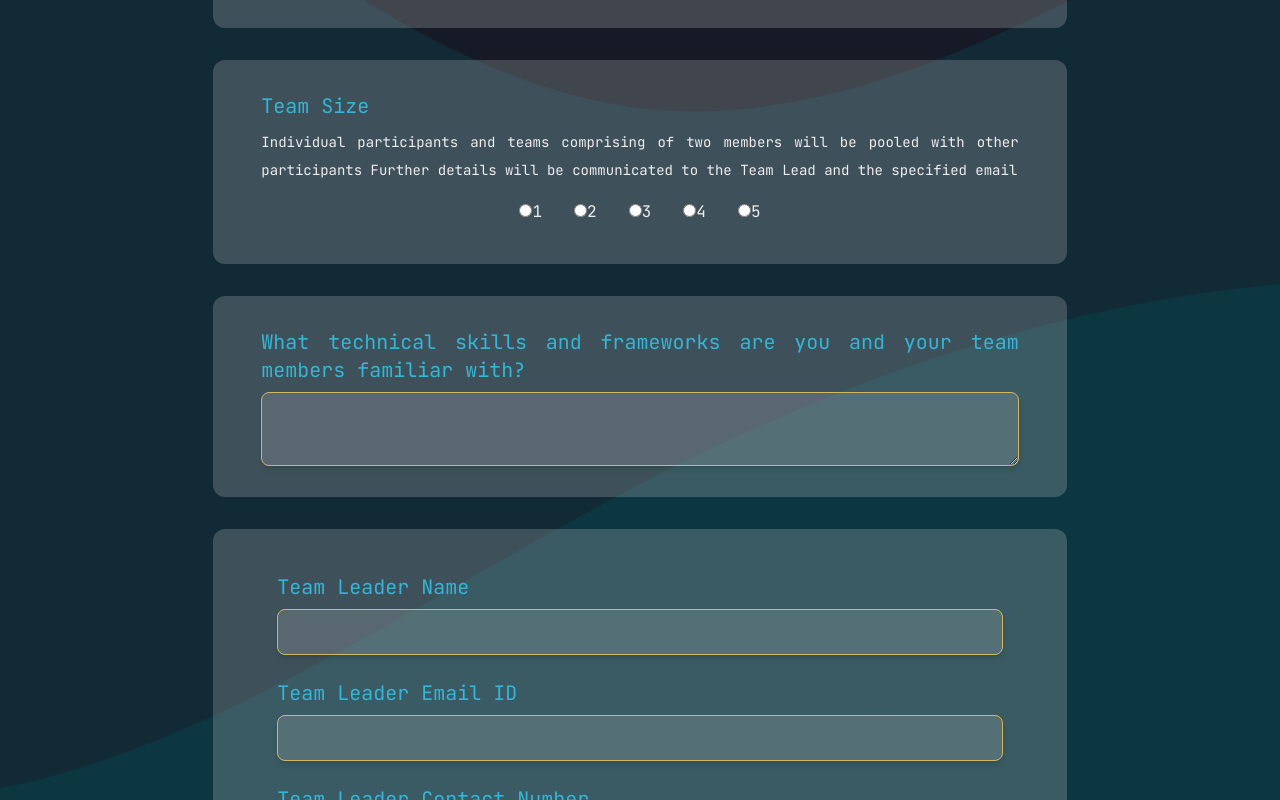
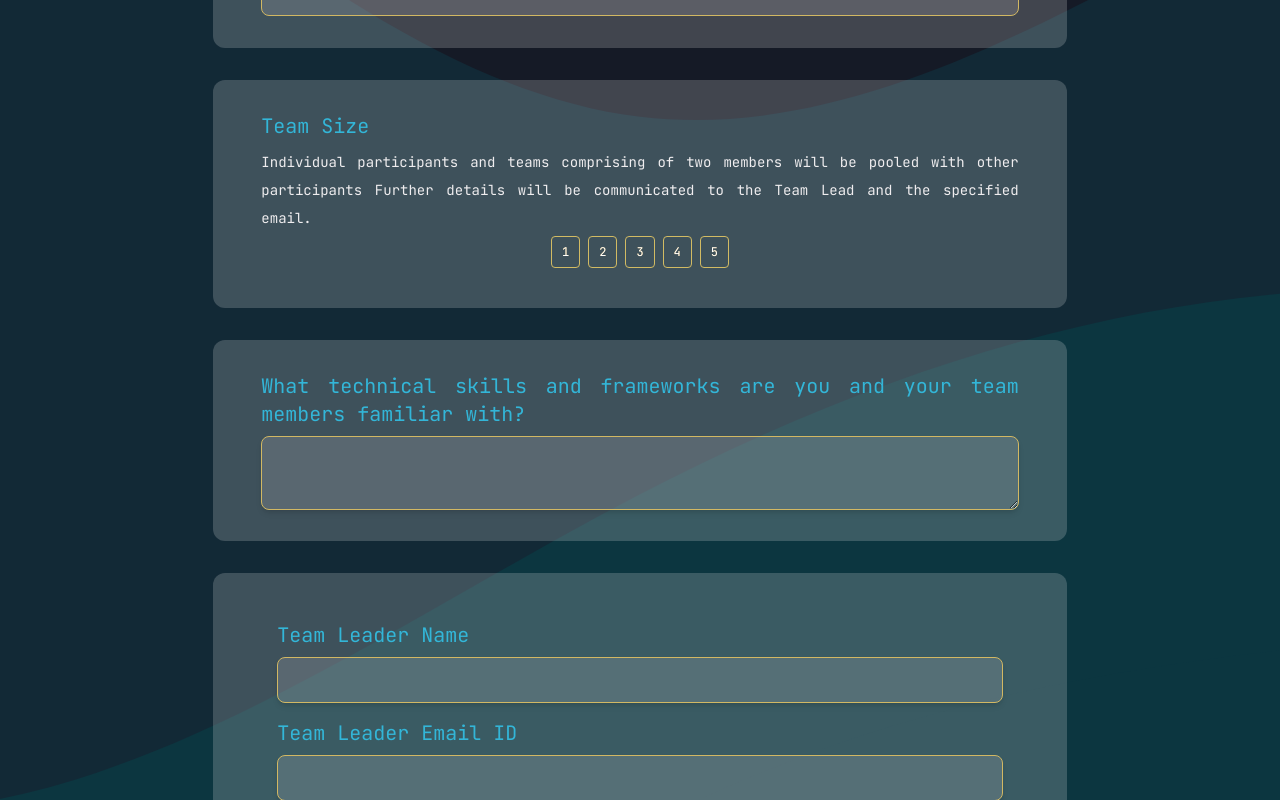
Before and after one commit to pupperemeritus/hacktoberfest-2023, a Next.js app: page /register in a window 1280 px wide. Shown: the part 1260-2060 px from the top of the page. Built offline with nearby package versions, Linux system fonts and the light colour scheme.

Commit message:
styling radio buttons

```diff
--- a/app/globals.css
+++ b/app/globals.css
@@ -341,3 +341,62 @@ body {
 * {
   text-align: justify;
 }
+
+
+/* Style the container */
+.flex {
+  display: flex;
+  align-items: center;
+  justify-content: center;
+  gap: 8px;
+  margin-top: 4px;
+}
+
+/* Style the radio button */
+.radio input[type="radio"] {
+  display: none; /* Hide the actual radio button */
+}
+
+/* Style the label as a button */
+.radio label {
+  display: inline-block;
+  padding: 6px 10px; /* Adjust padding to make the buttons smaller */
+   /* Set the background color to gold */
+  border: 1px solid #d2bb63;
+  border-radius: 4px;
+  cursor: pointer;
+  color: white; /* Color the numbers black */
+  font-size: 12px; /* Adjust the font size to make the buttons smaller */
+}
+
+/* Style the label when the radio button is checked */
+.input[type="radio"]:checked{
+  background-color: #3498db;
+}
+
+.input[type="radio"]:checked + label{
+  color: #000000;
+}
+
+@media screen and (-webkit-min-device-pixel-ratio: 0) {
+  /* Safari and Chrome */
+  .navbar-ios {
+      /* Add your styles to adjust the Navbar component on iOS here */
+      /* For example, you can use 'position: fixed;' to fix it at the top */
+      /* You may need to adjust other styles as well */
+      position: fixed;
+      top: 0;
+      left: 0;
+      width: 100%;
+  }
+
+  .hero-ios {
+      /* Add your styles to adjust the Hero component on iOS here */
+      /* For example, you can add some top margin to create space */
+      margin-top: 110px; /* Adjust this value as needed */
+  }
+}
+
+* {
+  text-align: justify;
+}
--- a/components/Form.jsx
+++ b/components/Form.jsx
@@ -192,9 +192,9 @@ class Form extends React.Component {
                   >
                     Individual participants and teams comprising of two members
                     will be pooled with other participants Further details will
-                    be communicated to the Team Lead and the specified email
+                    be communicated to the Team Lead and the specified email.
                   </p>
-                  <div className=" flex align-items-center justify-center gap-8 my-4">
+                  <div className=" flex align-items-center justify-center gap-8 my-4 shimmer">
                     <div className="radio">
                       <label>
                         <input
```
